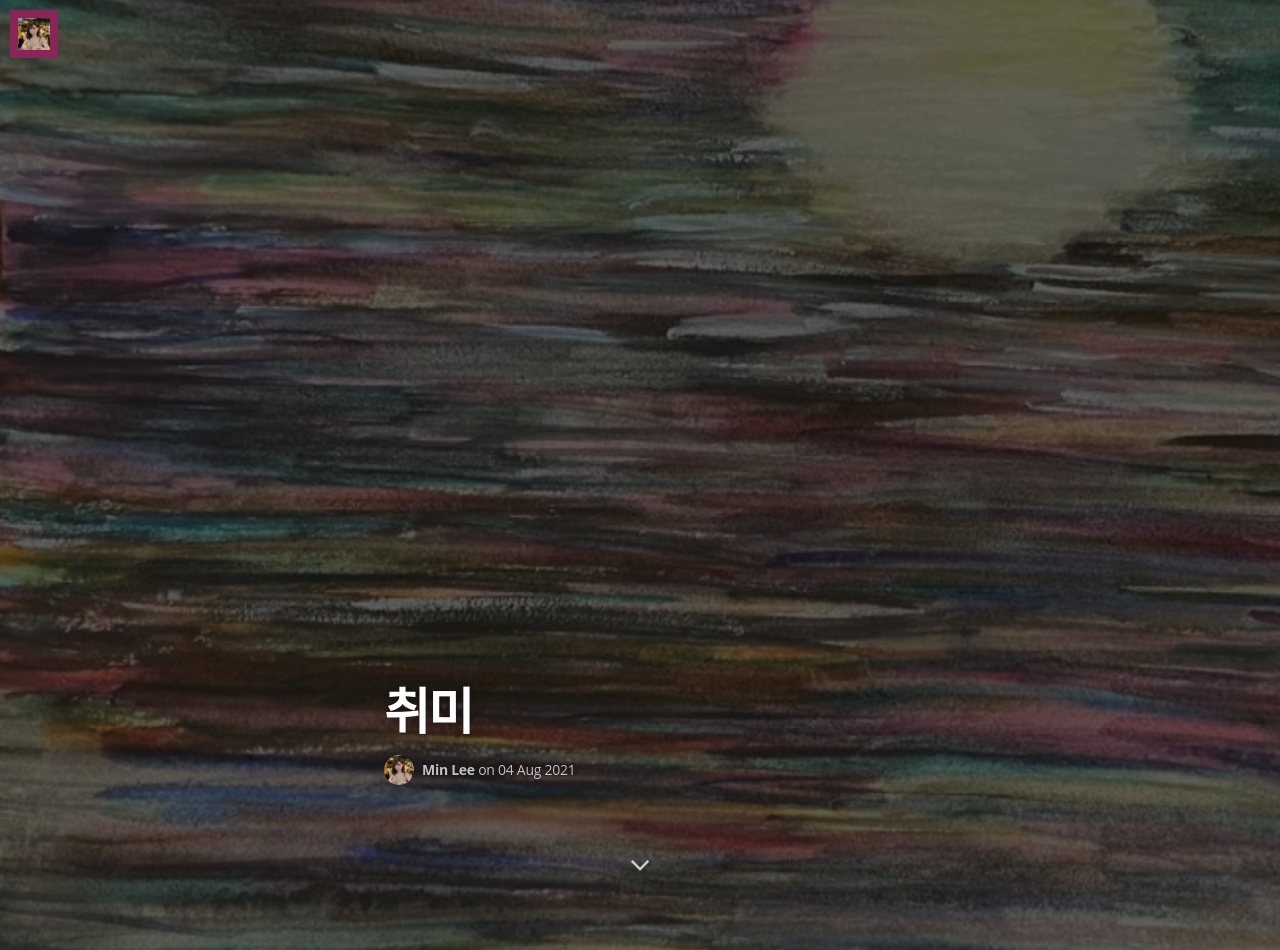
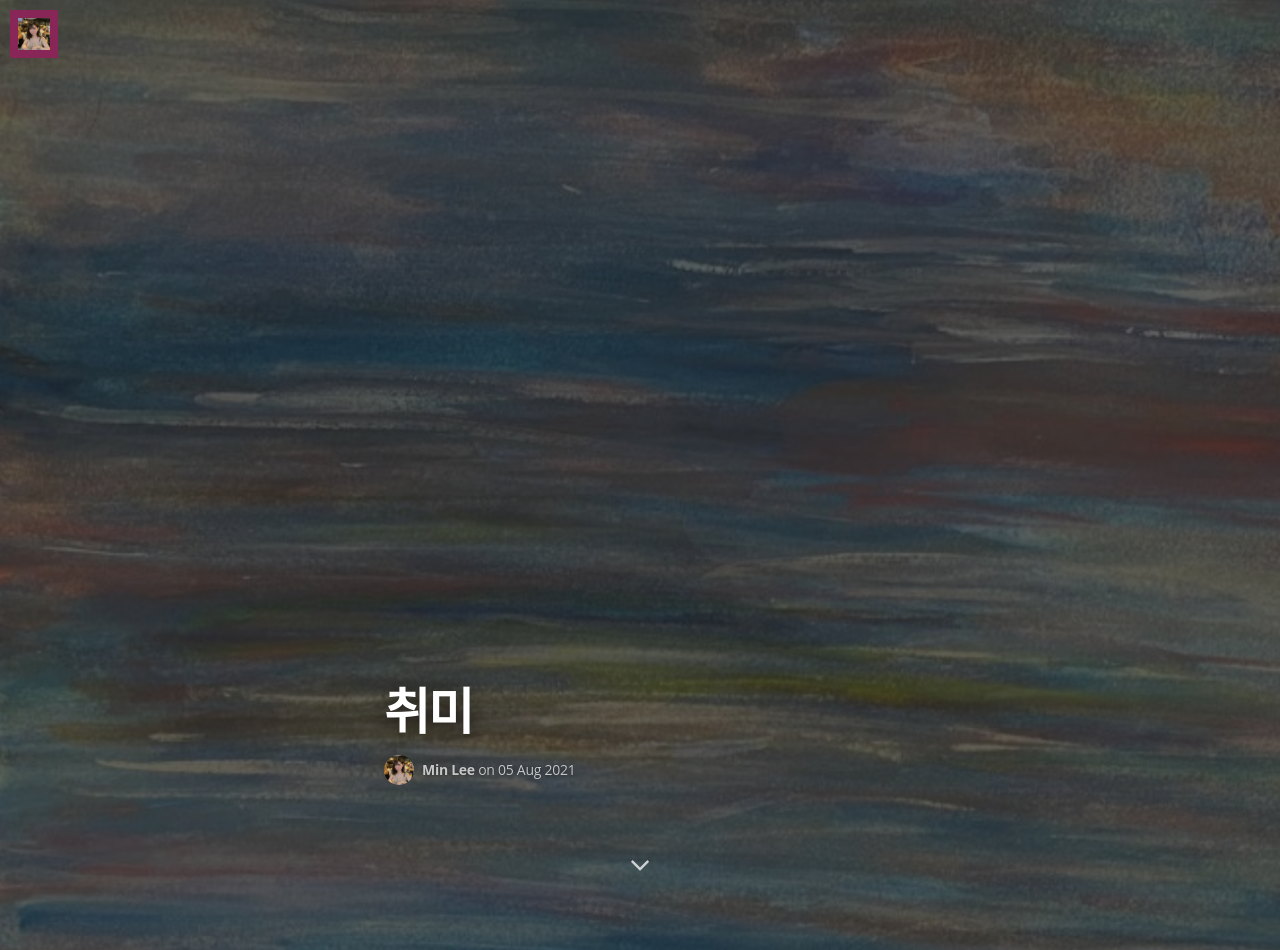
Before and after one commit to minniie/minniie.github.io, a Jekyll site: the page built from _posts/2021-08-05-post4.markdown, in a window 1280 px wide and 1400 px high, scrolled down 434 px. Shown: the top 950 px of the window. Built offline with Jekyll 4.4.1, drawn with Linux system fonts in a browser that asks for light colours; nearby versions of some CDN libraries; some web fonts are replaced.

Commit message:
Update 2021-08-05-post4.markdown

```diff
--- a/_posts/2021-08-05-post4.markdown
+++ b/_posts/2021-08-05-post4.markdown
@@ -1,16 +1,12 @@
 ---
 layout: post
 title:  "취미"
-date:   2021-08-04 01:52:00
+date:   2021-08-05 01:00:00
 categories: 에세이
 tags: thoughts
-image: /assets/article_images/2021-08-04-post3/wallpaper.jpg
+image: /assets/article_images/2021-08-05-post4/wallpaper.jpg
 use_math: true
 ---
-
-하나의 취미를 오랜 시간에 걸쳐 연속적으로 하는것은 멋있어보인다. 무언가를 3일 하다 관둔 사람과, 3년째 진득하게 하는 사람에 대해 느끼는 우리의 감정의 차이가 분명히 있다. 전자는 주로 flacky 해보리고 후자는 꾸준해보인다. 무언가에 대한 꾸준함은 항상 사회에서 높게 받아들여졌던 가치이니까. 꾸준히 한 사람이 잘하기 마땅하고, . 이것때문에 취미 역시 ‘잘해야 한다’ 라는 인식이 있는 것 같다. 그 뒤 세월의 노력을 보여주는 단서이기 때문이다.
-
-또한 취미가 특이할수록, 남들에게 생소한 것일수록 더 멋잇어보인다. 주변에 당당히 본인의 취미가 ‘암벽 등반’ 이거나 ‘첼로 연습하기’ 이면 와 대단하다 라는 감탄사가 들린다. 반대로 내가 정말 좋아하지만 남들이 보편적으로 다 하는 것은 왠지 말할 가치가 떨어져보인다. 내 취미가 영화감상, 노래듣기, 혹은 유투브 보기라 하면 굉장히 단조롭고 평범한 사람으로 느껴진다. 내 주변에 혼자 가만히 침대에 누워서 멍때릴 때 가장 마음이 편해진다고 말하는 사람들이 많다.
 
  특성 | **`연속적`** | **`일시적`**
 :---:|:---:|:---:
```
